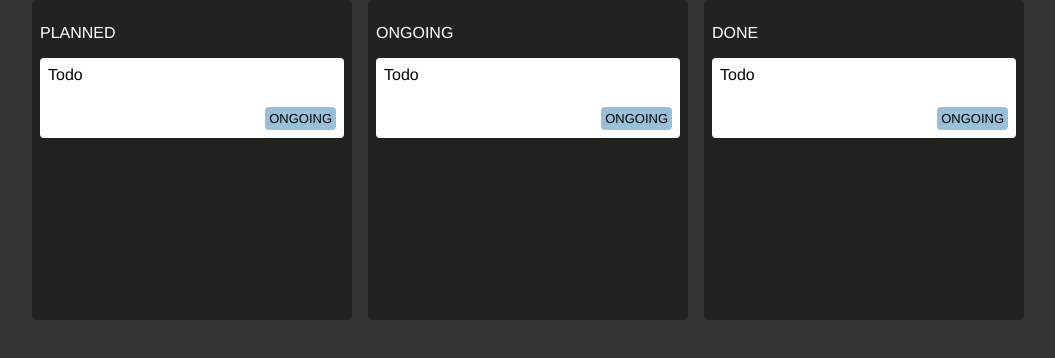
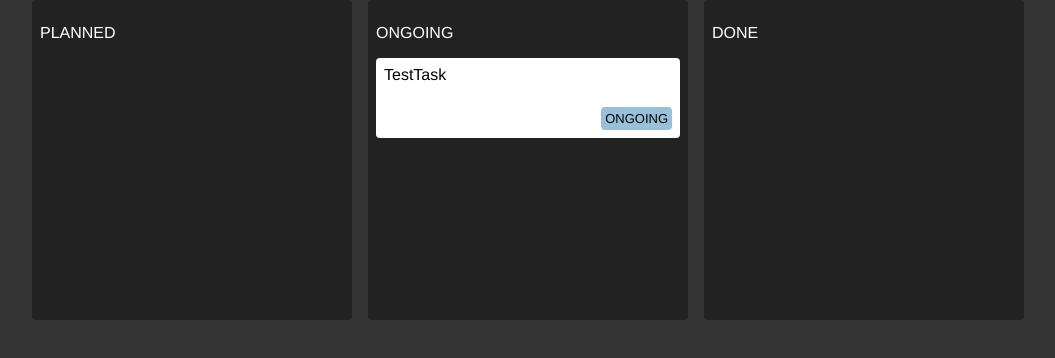
Before and after one commit to szvitek/zustand-kanban, a React (Vite) app: page / in a window 1280 px wide. Shown: the top 358 px of the page, without its empty margins (112-1167 px from the left). Built offline with nearby package versions, Linux system fonts and the light colour scheme.

Commit message:
feat(store): tasks

```diff
--- a/src/components/Column.jsx
+++ b/src/components/Column.jsx
@@ -1,11 +1,35 @@
+import { useStore } from '../store';
 import './Column.css';
 import Task from './Task';
+import { shallow } from 'zustand/shallow';
 
 const Column = ({ state }) => {
+  /*
+    .filter() always returns a new array, and on task change always triggers a re-render
+    even if the current tasks have not changed
+
+    - we can use useMemo():
+    const tasks = useStore(
+      (store) => store.tasks
+    )
+    const filtered = useMemo(
+      () => tasks.filter((task) => task.state === state),
+      [tasks, state]
+    )
+
+    - or we can pass a comparison function like shallow
+  */
+  const tasks = useStore(
+    (store) => store.tasks.filter((task) => task.state === state),
+    shallow
+  );
+
   return (
     <div className="column">
       <p>{state}</p>
-      <Task title="Todo" />
+      {tasks.map((task) => (
+        <Task title={task.title} key={task.title} />
+      ))}
     </div>
   );
 };
--- a/src/components/Task.jsx
+++ b/src/components/Task.jsx
@@ -1,15 +1,18 @@
 import classNames from 'classnames';
 import './Task.css';
-
-const STATUS = 'ONGOING';
+import { useStore } from '../store';
 
 const Task = ({ title }) => {
+  const task = useStore((store) =>
+    store.tasks.find((task) => task.title === title)
+  );
+
   return (
     <div className="task">
-      <div>{title}</div>
+      <div>{task.title}</div>
       <div className="bottomWrapper">
         <div></div>
-        <div className={classNames('status', STATUS)}>{STATUS}</div>
+        <div className={classNames('status', task.state)}>{task.state}</div>
       </div>
     </div>
   );
--- /dev/null
+++ b/src/store.js
@@ -0,0 +1,12 @@
+import { create } from 'zustand';
+
+const store = (set) => ({
+  tasks: [
+    {
+      title: 'TestTask',
+      state: 'ONGOING',
+    },
+  ],
+});
+
+export const useStore = create(store);
```
